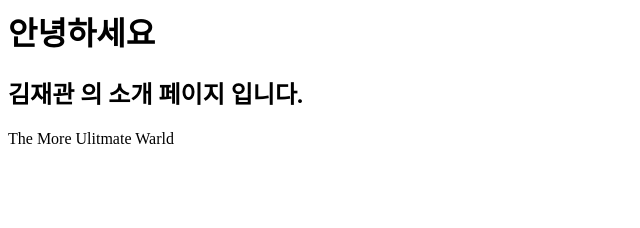
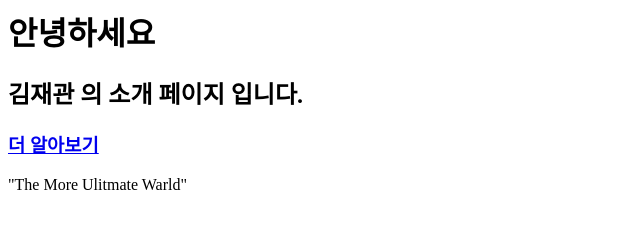
Before and after one commit to Kimjaekwan/practice_git, a plain HTML site: page Simple_webpage/index.html in a window 1280 px wide. Shown: the whole page, without its empty margins (0-640 px from the left). Drawn offline with Linux system fonts and the light colour scheme.

Commit message:
index.html 에 a태그 추가

```diff
--- a/Simple_webpage/index.html
+++ b/Simple_webpage/index.html
@@ -1,7 +1,9 @@
 <h1>안녕하세요</h1>
 
 <h2>김재관 의 소개 페이지 입니다.</h2>
-
+<h3>
+    <a href="info.html">더 알아보기</a>
+</h3>
 <p>
-    The More Ulitmate Warld
+    "The More Ulitmate Warld"
 </p>
```
